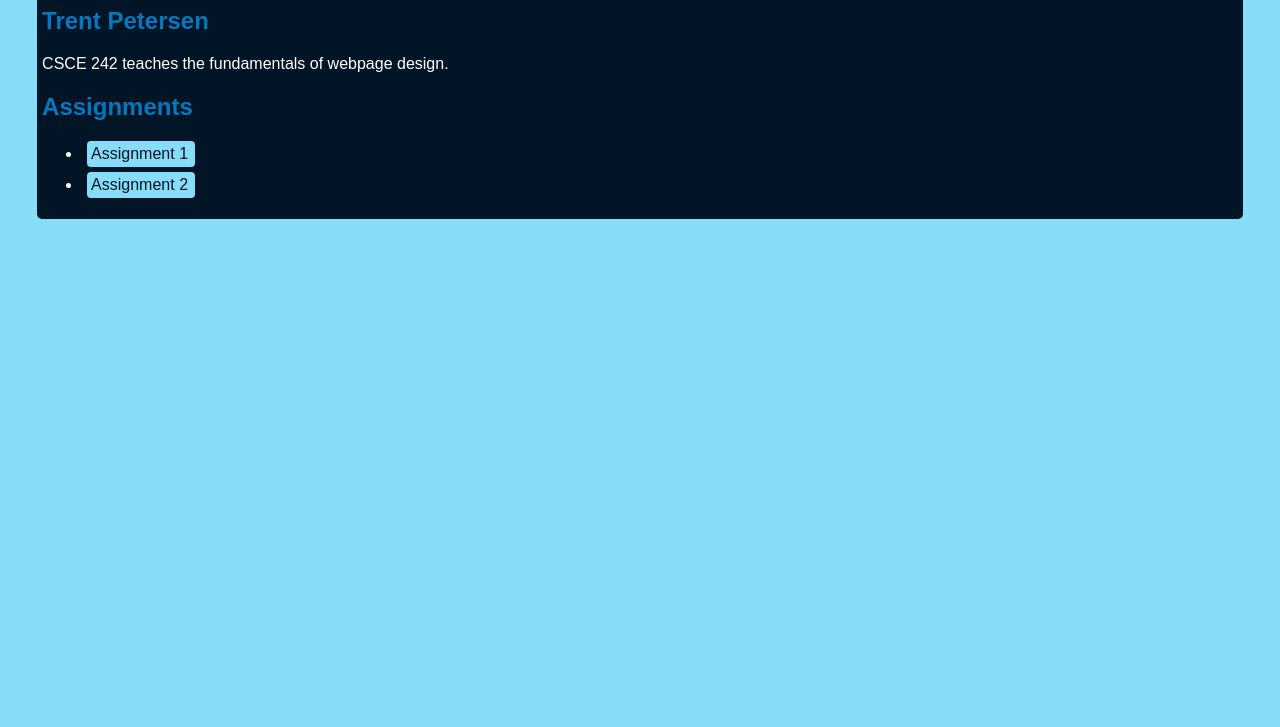
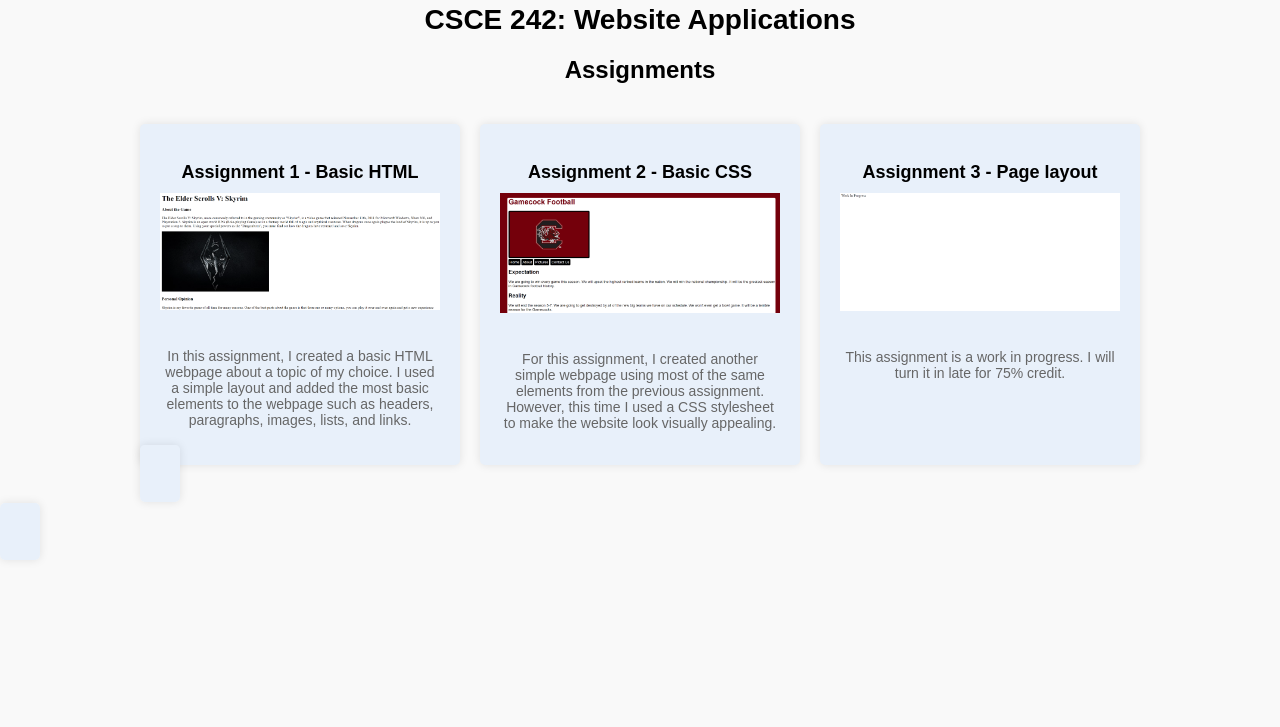
Before and after one commit to trentpetersen2003/trentpetersen2003.github.io, a plain HTML site: page csce242/index.html in a window 1280 px wide. Shown: the part 73-800 px from the top of the page. Drawn offline with Linux system fonts and the light colour scheme.

Commit message:
i updated my home page

```diff
--- a/csce242/index.html
+++ b/csce242/index.html
@@ -3,17 +3,41 @@
     <head>
         <title>CSCE 242: Website Applications</title>
         <link rel="stylesheet" href="styles.css">
+
     </head>
     <body>
         <div id="content">
+            <h6 id="name">Trent Petersen</h6>
             <h1>CSCE 242: Website Applications</h1>
-            <h2>Trent Petersen</h2>
-                <p>CSCE 242 teaches the fundamentals of webpage design.</p>
             <h2>Assignments</h2>
-                <ul>
-                    <li><a href="assignments/assignment_1/index.html">Assignment 1</a></li>
-                    <li><a href="assignments/assignment_2/index.html">Assignment 2</a></li>
-                </ul>
+
+            <div class="assignments-container">
+                <a href="assignments/assignment_1/index.html" class="assignment">
+                    <h3>Assignment 1 - Basic HTML</h3>
+                    <img src="images/assignment_1_ss.png">
+                    <p>
+                        In this assignment, I created a basic HTML webpage about a topic of my choice.
+                        I used a simple layout and added the most basic elements to the webpage such as
+                        headers, paragraphs, images, lists, and links.
+                    </p>
+                </a>
+
+                <a href="assignments/assignment_2/index.html" class="assignment">
+                    <h3>Assignment 2 - Basic CSS</h3>
+                    <img src="images/assignment_2_ss.png">
+                    <p>
+                        For this assignment, I created another simple webpage using most of the same
+                        elements from the previous assignment. However, this time I used a CSS stylesheet
+                        to make the website look visually appealing.
+                    </p>
+                </a>
+
+                <a href="assignments/assignment_3/index.html" class="assignment">
+                    <h3>Assignment 3 - Page layout</h3>
+                    <img src="images/assignment_3_ss.png">
+                    <p>This assignment is a work in progress. I will turn it in late for 75% credit.</p>
+                </div>
+            </div>
         </div>
     </body>
 </html>
--- a/csce242/styles.css
+++ b/csce242/styles.css
@@ -1,44 +1,93 @@
-/* Structure */
+/* General styles */
 body {
-    background-color: #87DCF8;
-    font-family: Arial, Helvetica, sans-serif;
+    font-family: Arial, sans-serif;
+    background-color: #f9f9f9;
+    margin: 0;
+    padding: 0;
 }
 
 #content {
-    background-color: #011526;
-    width: 95%;
-    margin: auto;
-    padding-left: 5px;
-    padding-bottom: 5px;
-    padding-top: 0;
-    border-radius: 5px;
+    max-width: 1000px;
+    margin: 20px auto;
+    padding: 20px;
 }
 
-/* Navigation */
-a {
-    text-decoration: none;
-    background-color: #87DCF8;
-    color: #011526;
-    padding: 4px;
-    border-radius: 4px;
-    display: block;
-    margin: 5px;
-    width: 100px;
+#name {
+    font-size: 16px;
+    margin-bottom: 10px;
+    text-align: left;
+    margin-top: 0;
 }
 
-a:hover {
-    background-color: white;
+h1 {
+    font-size: 28px;
+    text-align: center;
+    margin-bottom: 10px;
 }
 
-/* Tables */
+h2 {
+    text-align: center;
+    font-size: 24px;
+    margin-bottom: 40px;
+}
 
-/* Typography */
-h1 {
-    color: #14B5D9;
+/* Flexbox layout for assignments */
+.assignments-container {
+    display: flex;
+    justify-content: space-between;
+    gap: 20px;
 }
-h2 {
-    color: #0477BF;
+
+.assignment {
+    background-color: #e8f0fa;
+    padding: 20px;
+    border-radius: 5px;
+    text-align: center;
+    flex: 1;
+    box-shadow: 0 0 10px rgba(0, 0, 0, 0.1);
+    text-decoration: none; /* Remove underline from links */
+    color: inherit; /* Inherit color from parent */
+    transition: background-color 0.3s ease;
 }
-body {
-    color: white;
+
+.assignment:hover {
+    background-color: #d0e7ff;
 }
+
+.assignment img {
+    max-width: 100%;
+    height: auto;
+    margin-bottom: 20px;
+}
+
+.assignment h3 {
+    font-size: 18px;
+    margin-bottom: 10px;
+}
+
+.assignment p {
+    font-size: 14px;
+    color: #666;
+}
+
+/* Media query for smaller screens */
+@media (max-width: 768px) {
+    h1 {
+        text-align: center;
+    }
+
+    #name {
+        text-align: center;
+        margin-top: 10px;
+        margin-bottom: 20px;
+    }
+
+    .assignments-container {
+        flex-direction: column;
+        align-items: center;
+    }
+
+    .assignment {
+        margin-bottom: 20px;
+    }
+}
```
Also changed, not shown: csce242/assignments/assignment_2/index.html (+1 -1 lines), csce242/assignments/assignment_3/index.html (added, +1 -0 lines), csce242/images/assignment_1_ss.png (added), csce242/images/assignment_2_ss.png (added), csce242/images/assignment_3_ss.png (added).
